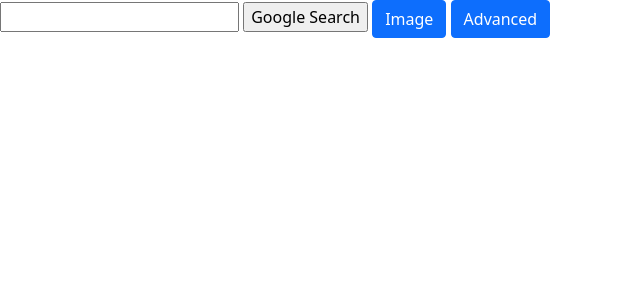
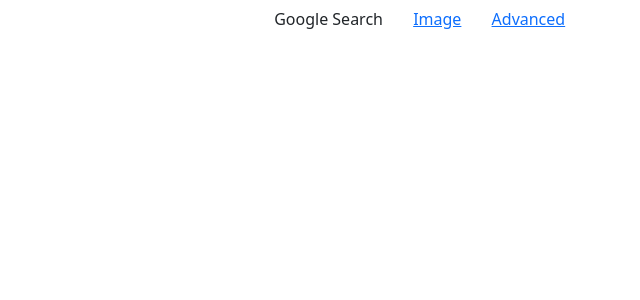
Before and after one commit to pudimlucy/CS50w, a Python web app: template search/search/template/index.html in a window 1280 px wide. Shown: the top 300 px of the page, without its empty margins (0-640 px from the left). Run offline with Jinja, Linux system fonts and the light colour scheme; the template is opened without the code that fills it, so the values that code supplies are empty.

Commit message:
"Links image.html and advanced.html with index.html"

```diff
--- a/search/search/template/index.html
+++ b/search/search/template/index.html
@@ -9,10 +9,10 @@
     </head>
     <body>
         <form action="https://google.com/search">
-            <input type="text" name="q">
-            <input type="submit" value="Google Search">
-            <button type="button" class="btn btn-primary pull-right">Image</button>
-            <button type="button" class="btn btn-primary pull-right">Advanced</button>
+            <input type="text" class="btn" name="q">
+            <input type="submit" class="btn" value="Google Search">
+            <button type="button" class="btn"><a href="/template/image.html">Image</a></button>
+            <button type="button" class="btn"><a href="/template/advanced.html">Advanced</a></button>
         </form>
     </body>
 </html>
```
